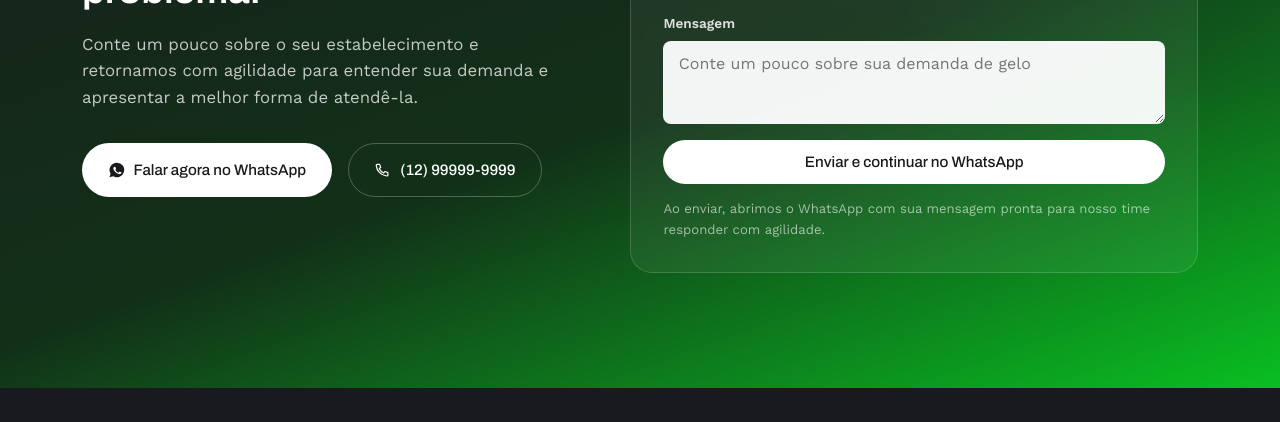
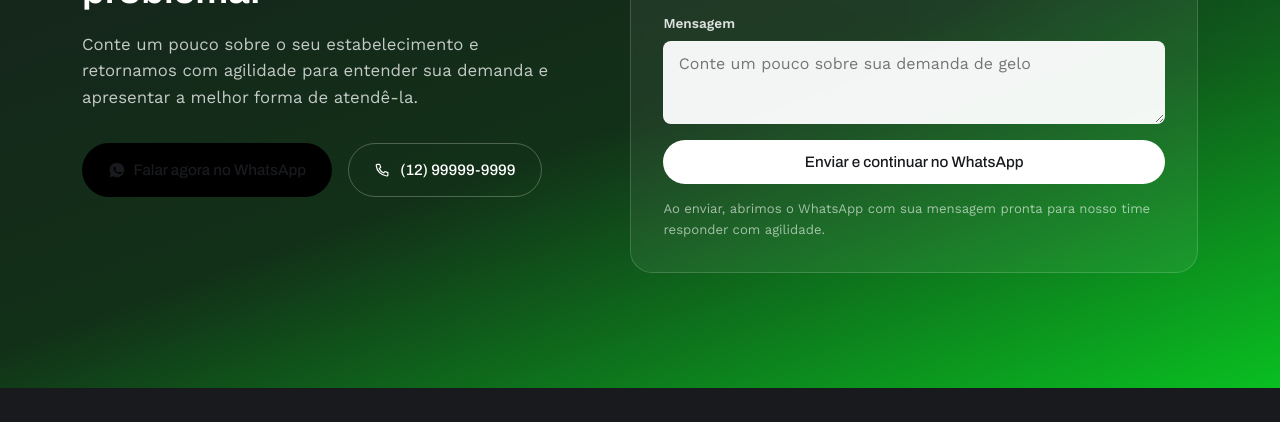
Before and after one commit to frantto-ofc/animoos, a plain HTML site: page index.html in a window 1280 px wide. Shown: the part 5307-5729 px from the top of the page. Drawn offline with nearby package versions, Linux system fonts and the light colour scheme.

Commit message:
Update index.html

```diff
--- a/index.html
+++ b/index.html
@@ -3,7 +3,7 @@
 <head>
 <meta charset="UTF-8" />
 <meta name="viewport" content="width=device-width, initial-scale=1" />
-<title>Animoos — Gelo tradicional e saborizado para operações que não podem parar</title>
+<title>Animoos — Gelo e sabor para animar o ambiente</title>
 <meta name="description" content="A Animoos fornece gelo tradicional e saborizado para bares, restaurantes, adegas, hotéis e eventos em Campos do Jordão-SP, garantindo que sua operação nunca pare." />
 <link rel="icon" type="image/png" href="assets/logo/favicon.png" />
 <link rel="preconnect" href="https://fonts.googleapis.com" />
@@ -280,7 +280,7 @@
         <p class="lede">Conte um pouco sobre o seu estabelecimento e retornamos com agilidade para entender sua demanda e apresentar a melhor forma de atendê-la.</p>
         <div class="cta-actions">
           <a href="https://wa.me/5512999999999?text=Ol%C3%A1%2C%20quero%20solicitar%20um%20or%C3%A7amento%20de%20gelo%20para%20meu%20estabelecimento."
-             target="_blank" rel="noopener" class="btn btn-primary" style="background:#fff; color:var(--color-primary); box-shadow:none">
+             target="_blank" rel="noopener" class="btn btn-primary" style="background:#000; color:var(--color-primary); box-shadow:none">
             <svg class="icon" style="width:18px;height:18px"><use href="#icon-whatsapp"/></svg>
             Falar agora no WhatsApp
           </a>
```
